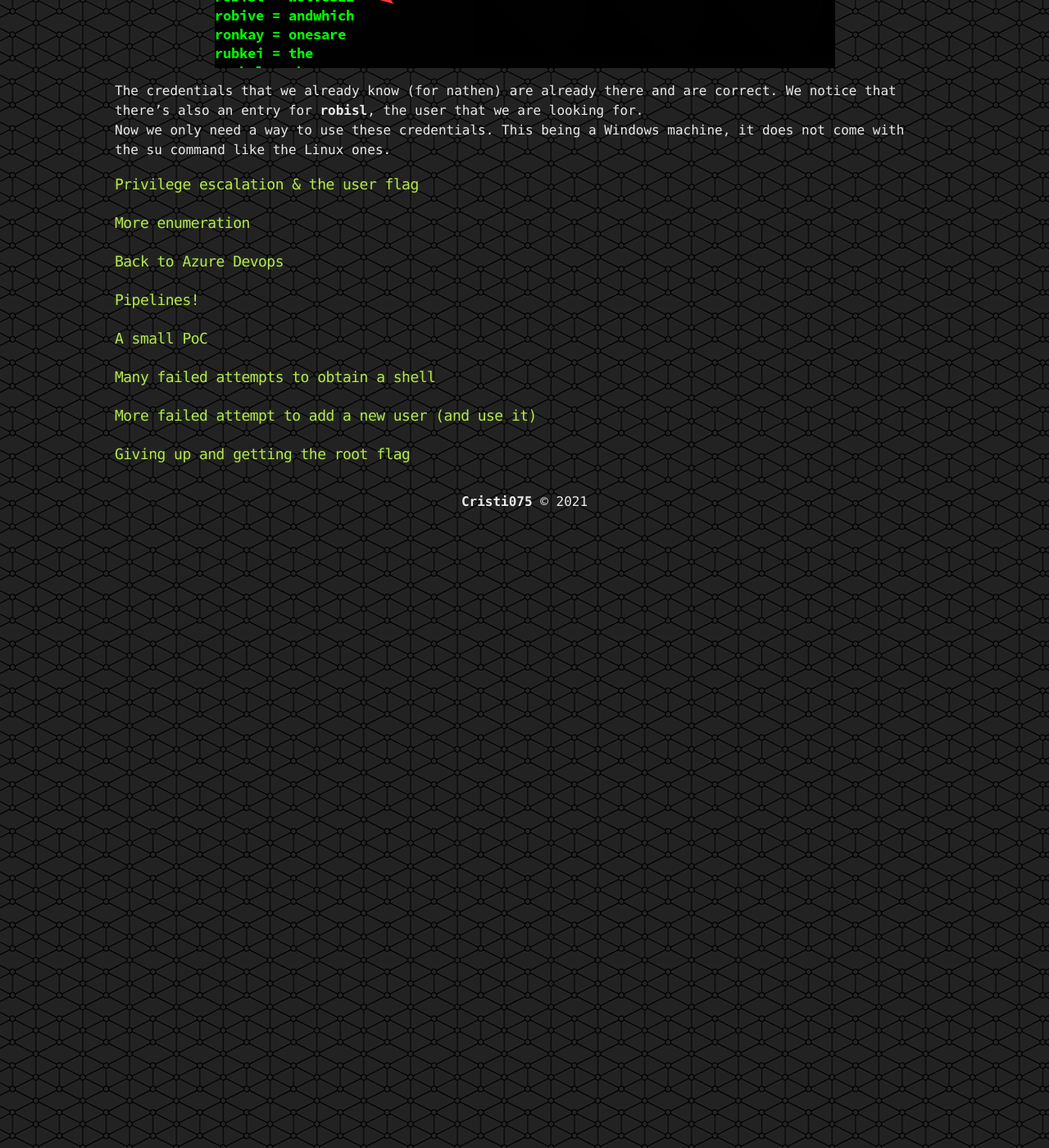
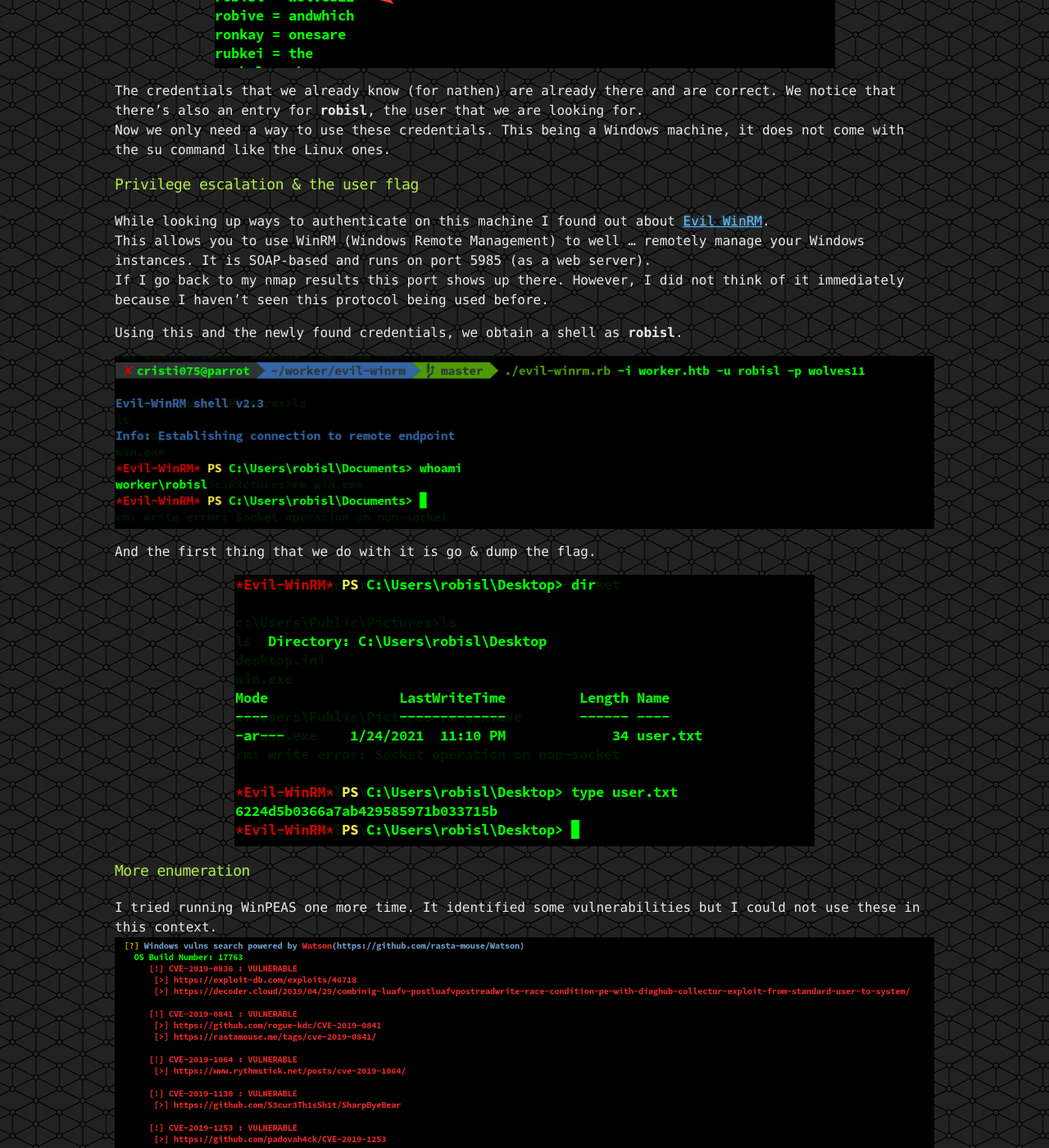
Before and after one commit to Cristi075/cristi075.github.io, a Jekyll site: the page built from _posts/2021-01-09-HTB Worker writeup.markdown, in a window 1280 px wide and 1400 px high, scrolled down 9572 px. Shown: the whole window at 82% size. Built offline with Jekyll 4.4.1, drawn with Linux system fonts in a browser that asks for light colours; some of the changed text lies outside the part shown.

Commit message:
Add more sections (forgot to include in last commit) and more images

```diff
--- a/_posts/2021-01-09-HTB Worker writeup.markdown
+++ b/_posts/2021-01-09-HTB Worker writeup.markdown
@@ -154,13 +154,50 @@
 
 ### Privilege escalation & the user flag
 
+While looking up ways to authenticate on this machine I found out about [Evil WinRM](https://github.com/Hackplayers/evil-winrm).
+This allows you to use WinRM (Windows Remote Management) to well ... remotely manage your Windows instances. It is SOAP-based and runs on  port 5985 (as a web server).
+If I go back to my nmap results this port shows up there. However, I did not think of it immediately because I haven't seen this protocol being used before.
+
+Using this and the newly found credentials, we obtain a shell as **robisl**.
+
+![User shell]({{site.baseurl}}/assets/img/HTB/worker/user_shell.png){: .center-image}
+
+And the first thing that we do with it is go & dump the flag.
+
+![User flag]({{site.baseurl}}/assets/img/HTB/worker/user_flag.png){: .center-image}
+
+
+
 ### More enumeration
+
+I tried running WinPEAS one more time. It identified some vulnerabilities but I could not use these in this context.
+![Vulnerabilities found by WinPEAS]({{site.baseurl}}/assets/img/HTB/worker/winpeas_vulns.png){: .center-image}
+
+After some time spent enumerating I got back to Azure Devops and tried the new credentials in there (robisl's account).
+Success!
 
 ### Back to Azure Devops
 
-### Pipelines!
+By using robisl's credentials we now have access to a different project in Azure DevOps.
+![robi's account in Azure DevOps]({{site.baseurl}}/assets/img/HTB/worker/azure_dev_robi.png){: .center-image}
 
-### A small PoC
+The project did not contain any useful information for us at this stage (ex: new credentials, other apps running on the server, etc)
+
+However, after remembering that the previous user (nathen) could not access the pipelines, I tried that again with the new one.
+And ....
+
+### Pipelines! (and a small PoC)
+
+![Pipeline menu]({{site.baseurl}}/assets/img/HTB/worker/starter_pipeline.png){: .center-image}
+
+We can now access pipelines. This allows us to run code on the server.
+First, we want to do a PoC and check what user is used for running this code.
+To do that, we use the Starter Pipeline that can be seen above and we leave only the first "script" entry in there. We change the script to 'whoami' and then Save & Run our pipeline.
+
+![Pipeline PoC]({{site.baseurl}}/assets/img/HTB/worker/poc_system_rce.png){: .center-image}
+
+When execution reaches that step, we can see that our script was ran and we have its output.
+In this case we are lucky: this runs as SYSTEM and so this should be our last step in obtaining the root flag.
 
 ### Many failed attempts to obtain a shell
 
```
Also changed, not shown: assets/img/HTB/worker/azure_dev_robi.png (added), assets/img/HTB/worker/poc_system_rce.png (added), assets/img/HTB/worker/starter_pipeline.png (added).
